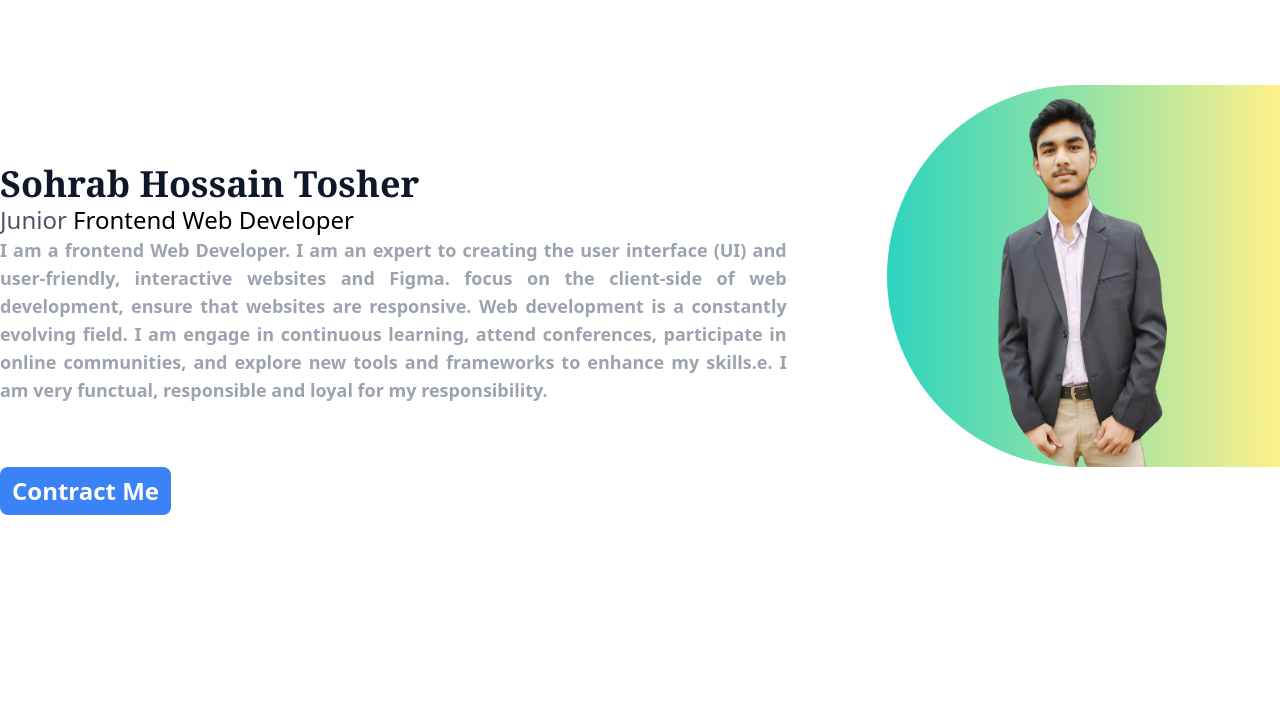
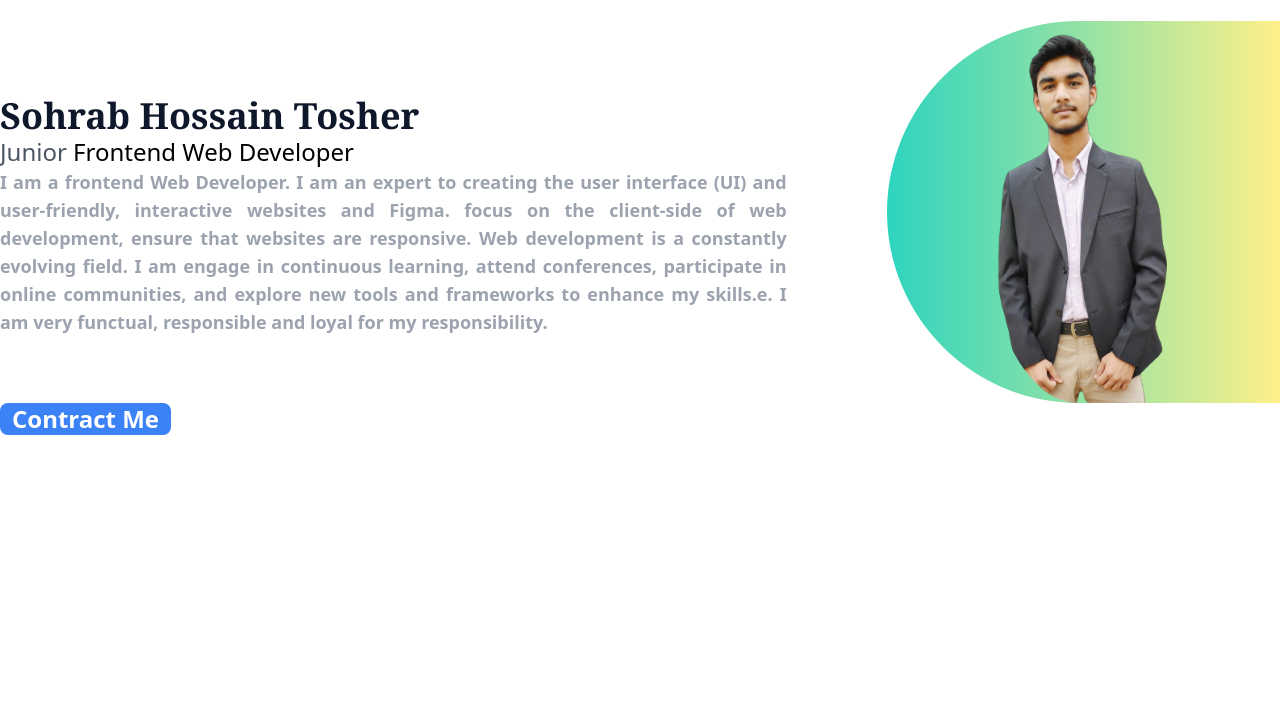
Before and after one commit to masternati/My-Portfolio-Website, a plain HTML site: page index.html in a window 1280 px wide. Shown: the part 83-800 px from the top of the page. Drawn offline with nearby package versions, Linux system fonts and the light colour scheme.

```diff
--- a/index.html
+++ b/index.html
@@ -24,7 +24,7 @@
 <body>
 <header class="container mx-auto lg:h-screen">
 
-    <nav class="border-gray-200 px-2 mb-10 fixed w-full top-0 left-0 bg-white">
+    <nav class="border-gray-200 px-2 fixed w-full top-0 left-0 bg-white">
         <div class="lg:mx-auto flex flex-wrap items-center justify-between">
             <a href="" class="flex items-center">
                 <img src="images/company_logo.jpg" class="lg:h-20 md:h-14 h-12 lg:mr-3 md:mr-1" alt="Flowbite Logo">
@@ -71,7 +71,7 @@
     <h1>About</h1>
 
     <section class="flex flex-col-reverse md:flex-col lg:flex-row items-center lg:mt-20">
-        <div class="lg:w-2/3 mt-2 lg:mt-20 mr-0 lg:mr-20">
+        <div class="lg:w-2/3 mt-2 mr-0 lg:mr-20">
 
             <h2 class=" flex flex-col text-center md:text-left">
                 <span class="text-blue-500 text-xl font-medium hidden md:visible">Hey There 👋 I am </span>
@@ -91,14 +91,13 @@
             </p>
         </div>
 
-        <div class="w-full flex justify-center lg:w-1/3 mr-0 lg:ml-5 lg:mt-16">
+        <div class="w-full flex justify-center lg:w-1/3 mr-0 lg:ml-5">
             <img class="bg-gradient-to-r from-teal-400 to-yellow-200 px-14  lg:px-24 lg:rounded-l-full hover:scale-125 transition duration-500 cursor-pointer object-cover" src="images/tosher.png" alt="" srcset="">
-
         </div>
 
       </section>
   <div class="flex justify-center lg:justify-start">
-    <button class="text-2xl text-white font-semibold bg-blue-500 rounded-lg px-3 py-2">Contract Me</button>
+    <button class="text-2xl text-white font-semibold bg-blue-500 rounded-lg px-3">Contract Me</button>
   </div>
 </header>
 
```
